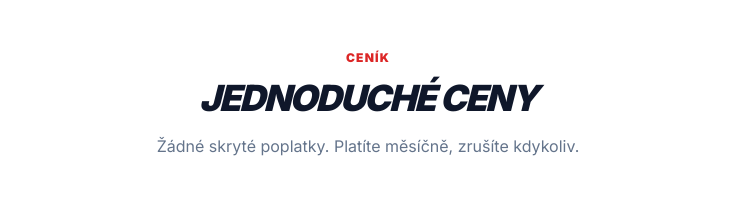
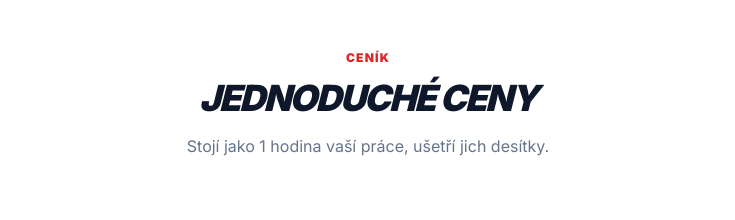
Before and after one commit to FrentechGIT/izodesk-web, a Next.js app: page / in a window 1280 px wide. Shown: the part 2500-2720 px from the top of the page, without its empty margins (272-1007 px from the left). Built offline with nearby package versions, Linux system fonts and the light colour scheme.

Commit message:
Update page.tsx

```diff
--- a/app/page.tsx
+++ b/app/page.tsx
@@ -282,7 +282,7 @@ function Pricing() {
           <h2 className="text-4xl font-black italic uppercase tracking-tighter text-slate-900">
             Jednoduché ceny
           </h2>
-          <p className="text-slate-500 mt-4">Žádné skryté poplatky. Platíte měsíčně, zrušíte kdykoliv.</p>
+          <p className="text-slate-500 mt-4">Stojí jako 1 hodina vaší práce, ušetří jich desítky.</p>
         </div>
 
         <div className="grid grid-cols-1 md:grid-cols-2 gap-6 max-w-2xl mx-auto">
```
